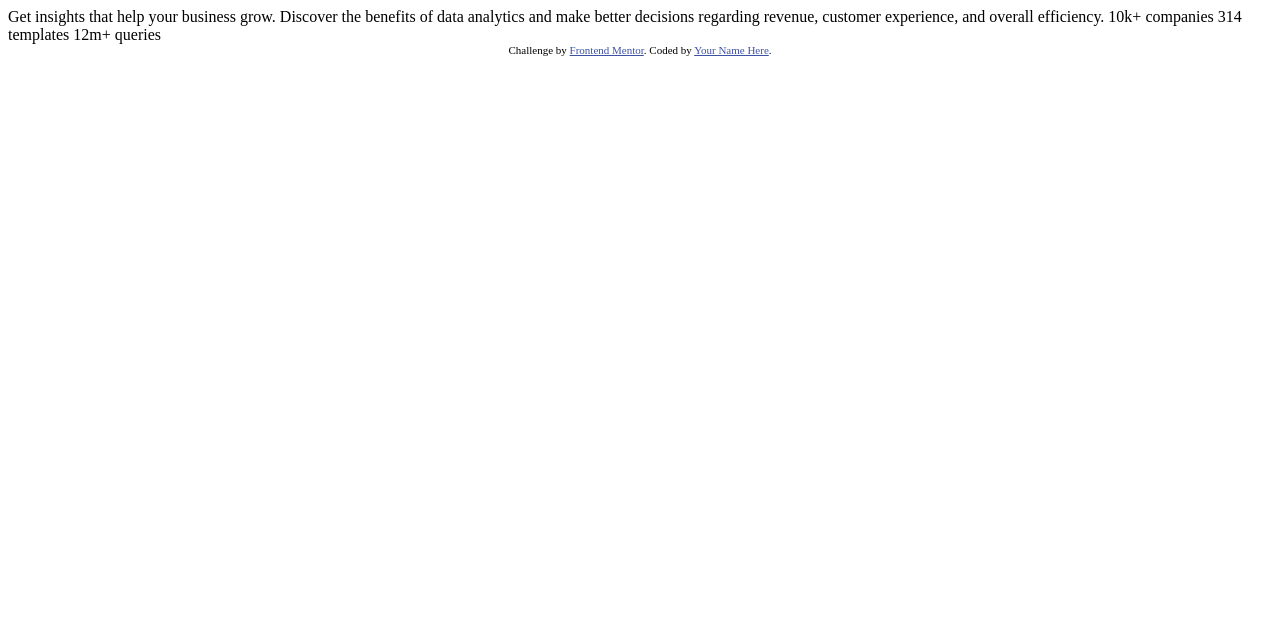
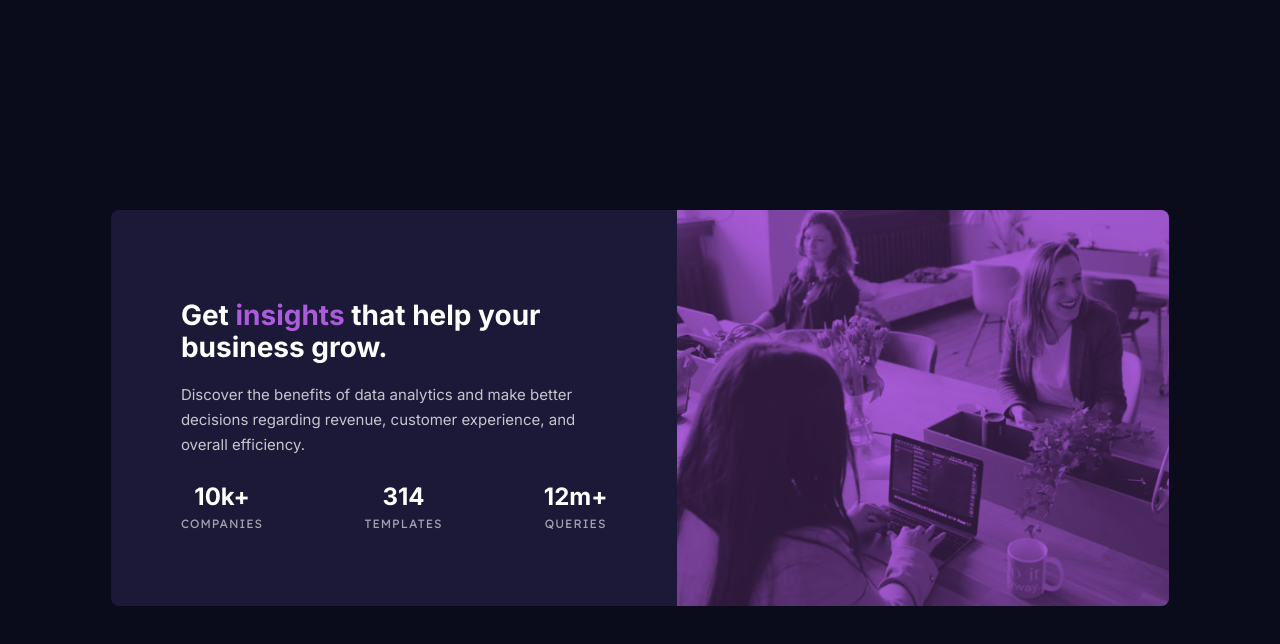
Before and after one commit to sqirum/FM-stats-preview-card, a plain HTML site: page index.html in a window 1280 px wide. Drawn offline with Linux system fonts and the light colour scheme.

Commit message:
finish scercise

```diff
--- a/index.html
+++ b/index.html
@@ -5,29 +5,34 @@
   <meta name="viewport" content="width=device-width, initial-scale=1.0"> <!-- displays site properly based on user's device -->
 
   <link rel="icon" type="image/png" sizes="32x32" href="./images/favicon-32x32.png">
-
+  <link rel="stylesheet" href="style.css">
   <title>Frontend Mentor | Stats preview card component</title>
 
-  <!-- Feel free to remove these styles or customise in your own stylesheet 👍 -->
-  <style>
-    .attribution { font-size: 11px; text-align: center; }
-    .attribution a { color: hsl(228, 45%, 44%); }
-  </style>
 </head>
 <body>
-
-  Get insights that help your business grow.
-
-  Discover the benefits of data analytics and make better decisions regarding revenue, customer
-  experience, and overall efficiency.
-
-  10k+ companies
-  314 templates
-  12m+ queries
-
-  <div class="attribution">
-    Challenge by <a href="https://www.frontendmentor.io?ref=challenge" target="_blank">Frontend Mentor</a>.
-    Coded by <a href="#">Your Name Here</a>.
-  </div>
+  <main role="main">
+    <div class="blender">
+      <div class="image"></div>
+    </div>
+    <div class="text">
+      <h1> Get <span>insights</span> that help your business grow.</h1>
+      <p>Discover the benefits of data analytics and make better decisions regarding revenue, customer
+        experience, and overall efficiency.</p>
+      <div class="stats">
+        <div class="companies">
+          <h2>10k+</h2>
+          <p>companies</p>
+        </div>
+        <div class="templates">
+          <h2>314</h2>
+          <p>templates</p>
+        </div>
+        <div class="queries">
+          <h2>12m+</h2>
+          <p>queries</p>
+        </div>
+      </div>
+    </div>
+  </main>
 </body>
 </html>
--- /dev/null
+++ b/style.css
@@ -0,0 +1,129 @@
+@import url('https://fonts.googleapis.com/css2?family=Inter:wght@400;700&family=Lexend+Deca&display=swap');
+
+body {
+    background-color: #0A0C1C;
+    display: flex;
+    justify-content: center;
+    align-items: center;
+    min-height: 100vh;
+    font-family: 'Inter', sans-serif;
+    font-weight: 400;
+}
+
+main {
+    display: flex;
+    border-radius: 8px;
+    background-color: #1B1937;
+    max-width: 327px;
+    flex-direction: column;
+}
+
+.blender {
+    background-color: #AB5CDB ;
+    border-top-left-radius: 8px;
+    border-top-right-radius: 8px;
+}
+
+.image {
+    background:url('images/image-header-mobile.jpg');
+    background-position: center;
+    background-repeat: no-repeat;
+    background-size: cover;
+    border-top-left-radius: 8px;
+    border-top-right-radius: 8px;
+    min-height: 240px;
+    mix-blend-mode: multiply;
+    opacity: 0.75;
+}
+
+.text {
+    padding: 30px;
+}
+
+h1 {
+    line-height: 32px;
+    font-size: 28px;
+    text-align: center;
+    color: white;
+    font-weight: 700;
+}
+
+h1 span {
+    color: #AB5CDB;
+}
+
+p {
+    line-height: 25px;
+    font-size: 15px;
+    color: white;
+    opacity: 75%;
+    text-align: center;
+}
+
+h2 {
+    font-weight: 700;
+    line-height: 29px;
+    color: white;
+    font-size: 24px;
+    text-align: center;
+    margin: 0;
+    margin-top: 10px;
+}
+
+.stats {
+    display: flex;
+    flex-direction: column;
+}
+
+.stats p {
+    font-family: 'Lexend Deca', sans-serif;
+    font-weight: 400;
+    line-height: 25px;
+    opacity: 60%;
+    font-size: 12px;
+    letter-spacing: 1px;
+    text-transform: uppercase;
+    text-align: center;
+    margin: 0;
+}
+
+@media only screen and (min-width: 769px) {
+    main {
+        max-width: 1110px;
+        flex-direction: row;
+    }
+
+    .text {
+        padding: 70px;
+    }
+
+    .blender {
+        background-color: #AB5CDB ;
+        border-bottom-right-radius: 8px;
+        border-top-right-radius: 8px;
+        border-top-left-radius: 0px;
+        order: 1;
+        width: 100%;
+    }
+
+    .image {
+        background-image: url('images/image-header-desktop.jpg');
+        border-bottom-right-radius: 8px;
+        border-top-right-radius: 8px;
+        border-top-left-radius: 0px;
+        height: 100%;
+    }
+
+    h1 {
+        text-align: start;
+    }
+
+    p {
+        text-align: start;
+    }
+
+    .stats {
+        flex-direction: row;
+        justify-content: space-between;
+    }
+  }
```
